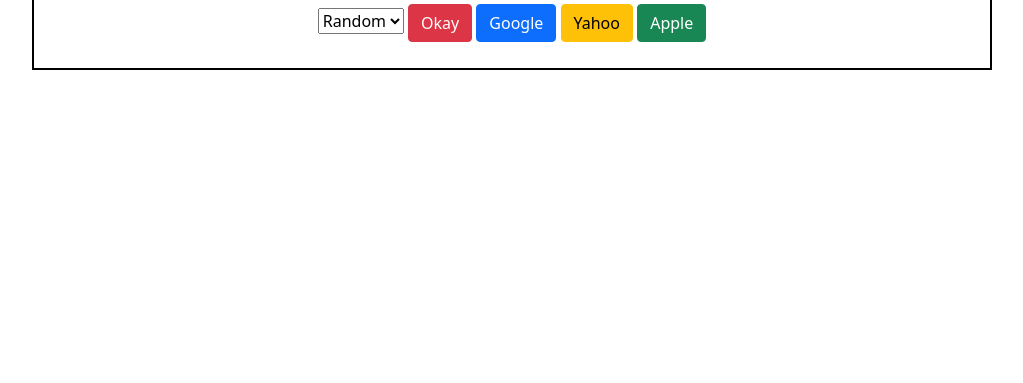
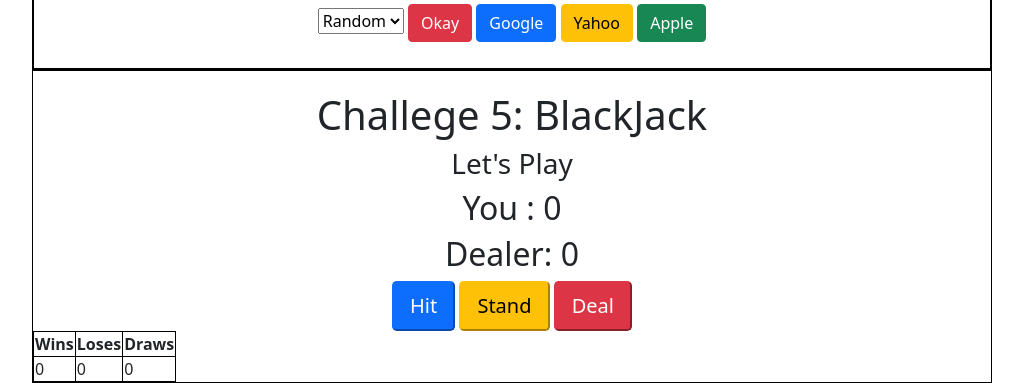
Before and after one commit to layan1994/GameCollectionJS, a plain HTML site: page index.html in a window 1280 px wide. Shown: the part 676-1059 px from the top of the page, without its empty margins (128-1151 px from the left). Before the commit the page ends 800 px from the top, so only its background shows below. Drawn offline with nearby package versions, Linux system fonts and the light colour scheme.

Commit message:
third commit

```diff
--- a/css/style.css
+++ b/css/style.css
@@ -1,4 +1,4 @@
-.container-1, .container-2, .container-3, .container-4{
+.container-1, .container-2, .container-3, .container-4, .container-5{
     padding-top: 20px;
     border: 1px solid black;
     width:75%;
@@ -38,3 +38,7 @@
 .flex-box-rps img:hover{
     box-shadow: 0px 10px 50px rgba(37,50,233,1);
 }
+
+table , tr , th , td {
+    border: 1px solid black;
+}
--- a/index.html
+++ b/index.html
@@ -32,9 +32,9 @@
         <div class="container-3">
           <h1>Challange 3: Rock-Paper-scissor</h1>
           <div class="flex-box-rps" id="flex-box-rps-div">
-            <img src="rock.jpg" height="150px" width="150px" alt="" id="rock" onclick="rpsGame(this)">
-            <img src="paper.jpg" height="150px" width="150px" alt="" id="paper" onclick="rpsGame(this)">
-            <img src="scissors.png" height="150px" width="150px"alt="" id="scissor" onclick="rpsGame(this)">
+            <img src="images/rock.jpg" height="150px" width="150px" alt="" id="rock" onclick="rpsGame(this)">
+            <img src="images/paper.jpg" height="150px" width="150px" alt="" id="paper" onclick="rpsGame(this)">
+            <img src="images/scissors.png" height="150px" width="150px"alt="" id="scissor" onclick="rpsGame(this)">
           </div>
     </div>
     <div class="container-4">
@@ -56,6 +56,41 @@
             </form>
           </div>
     </div>
+    <div class="container-5">
+      <h1>Challege 5: BlackJack</h1>
+      <h3> <span id="final-results"> Let's Play</span></h3>
+      <div class="flex-blackjack-row-1">
+        <div class="your-box">
+          <h2>You : <span id="your-score">0</span></h2>
+        </div>
+        <div class="bot-box">
+          <h2>Dealer: <span id="bot-score">0</span></h2>
+        </div>
+      </div>
+      <div class="flex-bkackjack-row2">
+        <div>
+          <button class="btn-lg btn-primary mg-2" id="bj-hit-button">Hit</button>
+          <button class="btn-lg btn-warning mg-2" id="bj-stand-button">Stand</button>
+          <button class="btn-lg btn-danger mg-2" id="bj-deal-button">Deal</button>
+        </div>
+      </div>
+      <div class="flex-blackjack-row3">
+        <table>
+          <tr>
+            <th> <b> Wins</b></th>
+            <th><b>Loses</b></th>
+            <th><b>Draws</b></th>
+          </tr>
+           <tr>
+             <td><span id="bj-wins">0</span></td>
+             <td><span id="bj-wins">0</span></td>
+             <td><span id="bj-wins">0</span></td>
+           </tr>
+        </table>
+      </div>
+    </div>
+
+
  <script src="js/script.js"></script>
 </body>
 </html>
--- a/js/script.js
+++ b/js/script.js
@@ -29,7 +29,7 @@ function generateCat() {
 
     let image = document.createElement('img');
     let div = document.getElementById('flex-cat-gen');
-    image.src ="cat-chat.gif";
+    image.src ="images/cat-chat.gif";
     div.appendChild(image);
 
 }
@@ -103,7 +103,7 @@ function rpsFrontEnd(humanImgChoice, botImgChoice, finalMessage) {
       document.getElementById('flex-box-rps-div').appendChild(botDiv);
 }
 
-//Challenge 4 color changer
+//Challenge 4 color changer--------------------------------------------------
 
 var all_buttons = document.getElementsByTagName('button')
 console.log(all_buttons);
@@ -154,7 +154,7 @@ function buttonsReset(){
 }
 
 function buttonsRandom(){
-    let randomList = ['btn-danger','btn-primary','btn-warning','btn-success']
+    let randomList = ['btn-danger','btn-primary','btn-warning','btn-success'];
 
     for (let i=0 ; i<all_buttons.length ; i++){
        let randomNumber = Math.floor(Math.random()*4);
@@ -162,3 +162,5 @@ function buttonsRandom(){
         all_buttons[i].classList.add(randomList[randomNumber]);
     }
 }
+
+// Challenge 5 : Black Jack ------------------------------------------------
```
Also changed, not shown: images/paper.jpg (renamed from paper.jpg), images/rock.jpg (renamed from rock.jpg), images/scissors.png (renamed from scissors.png), 2 other files.
